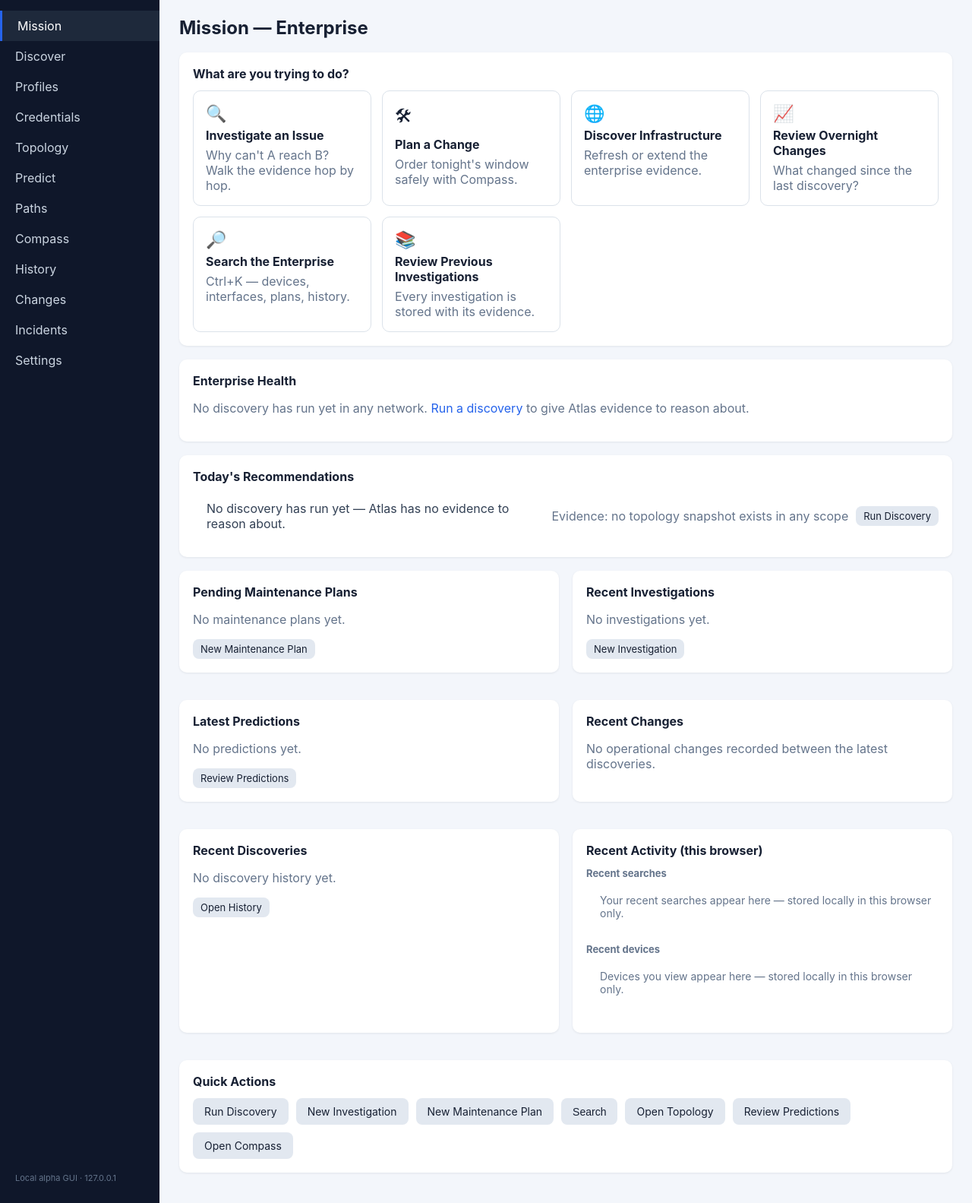
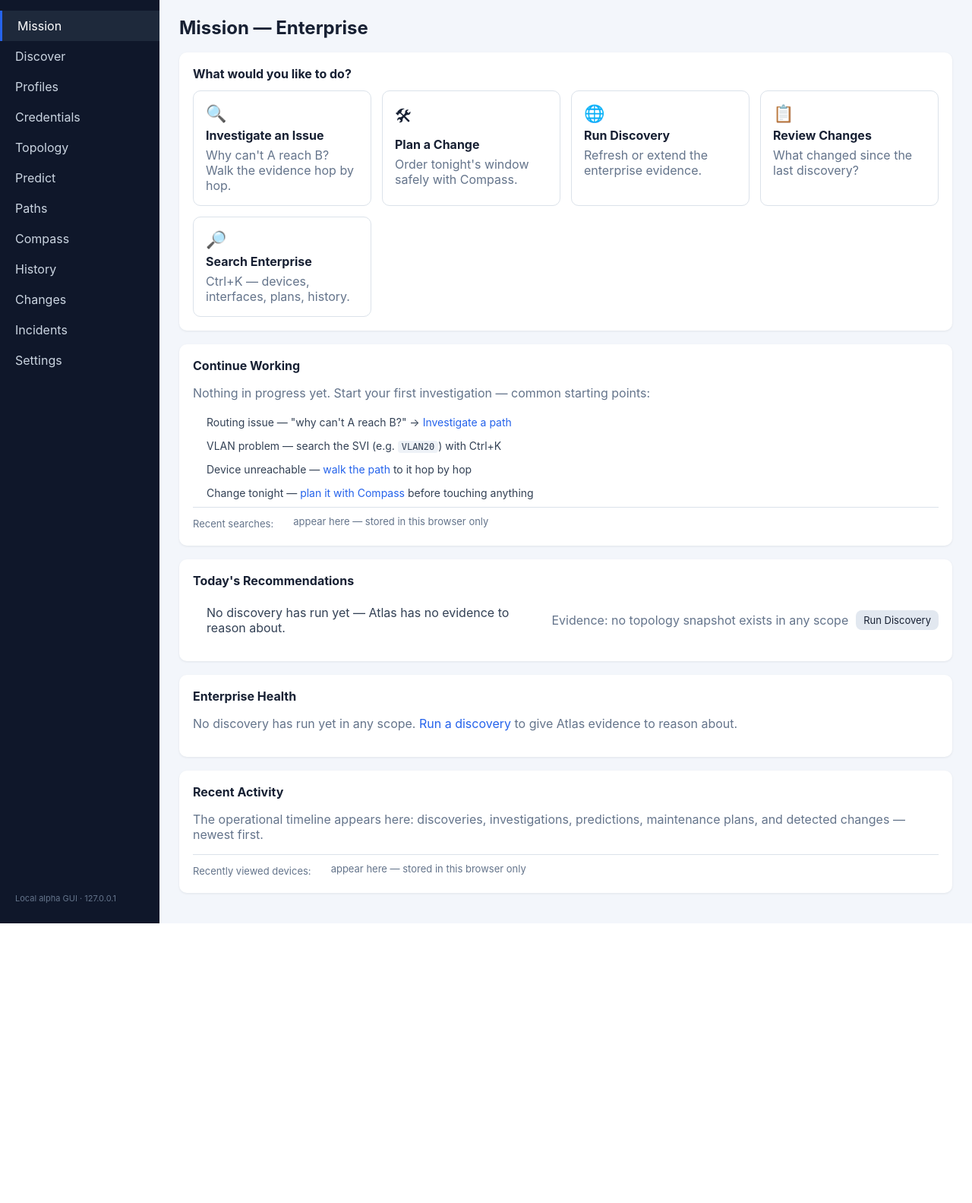
Before and after one commit to mmhmustafa/FounderOS, a Flask app: page / in a window 1280 px wide. Shown: the part 58-1641 px from the top of the page at 76% size. After the commit the page ends 1273 px from the top, so only its background shows below. Run offline with Flask 3, Linux system fonts and the light colour scheme; some libraries are stand-ins or nearby versions.

Commit message:
PR-040.1: Align Mission UX around workflows over metrics

```diff
--- a/src/founderos_atlas/web/routes.py
+++ b/src/founderos_atlas/web/routes.py
@@ -335,6 +335,7 @@ def register_routes(app) -> None:
         from founderos_atlas.path_intelligence import load_investigation_history
 
         from .mission import (
+            build_activity_stream,
             build_recommendations,
             describe_age,
             merge_recent,
@@ -419,6 +420,7 @@ def register_routes(app) -> None:
                         "change_count": report.get("change_count") or 0,
                         "active_issue_count": report.get("active_issue_count")
                         or 0,
+                        "generated_at": report.get("generated_at"),
                     }
                 )
             record = HistoryRepository(scope.history_root).latest()
@@ -457,6 +459,13 @@ def register_routes(app) -> None:
             contribution.profile_id: describe_age(contribution.observed_at, now)
             for contribution in graph.contributions
         }
+        activity = build_activity_stream(
+            discoveries=recent[:6],
+            investigations=investigations,
+            predictions=predictions,
+            plans=plans,
+            changes=change_rows,
+        )
         return render_template(
             "mission.html",
             summary=summary,
@@ -467,6 +476,7 @@ def register_routes(app) -> None:
             change_rows=change_rows,
             recommendations=recommendations,
             freshness_ages=freshness_ages,
+            activity=activity,
             **(enterprise_context(graph) if graph.devices else {}),
             **context,
         )
--- a/src/founderos_atlas/web/static/atlas.css
+++ b/src/founderos_atlas/web/static/atlas.css
@@ -99,6 +99,22 @@ a:focus-visible, button:focus-visible, input:focus-visible, select:focus-visible
 .mission-list li { display: flex; flex-wrap: wrap; gap: 8px; align-items: center; padding: 7px 0; border-bottom: 1px solid var(--line); font-size: 14px; }
 .mission-list li:last-child { border-bottom: none; }
 
+/* Mission refinement (PR-040.1): status strip, resume list, one timeline. */
+.mission-status { margin-bottom: 18px; }
+.mission-examples { list-style: none; margin: 0 0 12px; padding: 0; }
+.mission-examples li { padding: 4px 0; font-size: 14px; }
+.activity-stream { list-style: none; margin: 0 0 10px; padding: 0; }
+.activity-stream li { display: flex; flex-wrap: wrap; gap: 10px; align-items: baseline; padding: 7px 0; border-bottom: 1px solid var(--line); font-size: 14px; }
+.activity-stream li:last-child { border-bottom: none; }
+.activity-stream a { color: inherit; text-decoration: none; flex: 1 1 320px; }
+.activity-stream a:hover { color: var(--accent); }
+.activity-kind { flex: 0 0 auto; font-size: 11px; font-weight: 700; text-transform: uppercase; letter-spacing: .4px; color: var(--muted); background: #f1f5f9; border-radius: 999px; padding: 2px 10px; }
+.mission-inline-recent { display: flex; flex-wrap: wrap; gap: 8px; align-items: center; border-top: 1px solid var(--line); padding-top: 10px; font-size: 13px; }
+.mission-chips { list-style: none; display: flex; flex-wrap: wrap; gap: 6px; margin: 0; padding: 0; }
+.mission-chips li { display: inline; }
+.mission-chips a { display: inline-block; padding: 2px 10px; border: 1px solid var(--line); border-radius: 999px; text-decoration: none; color: var(--accent); font-size: 13px; }
+.mission-chips a:hover { border-color: var(--accent); }
+
 /* Universal search (PR-038): Ctrl+K overlay, grouped deterministic results. */
 .search-trigger { display: flex; align-items: center; gap: 8px; margin-left: 24px; padding: 7px 14px; border: 1px solid var(--line); border-radius: 8px; background: #fff; color: var(--muted); font-size: 13px; cursor: pointer; }
 .search-trigger kbd, .search-foot kbd { border: 1px solid var(--line); border-bottom-width: 2px; border-radius: 4px; padding: 1px 5px; font-size: 11px; background: #f8fafc; color: #475569; }
--- a/src/founderos_atlas/web/templates/mission.html
+++ b/src/founderos_atlas/web/templates/mission.html
@@ -3,8 +3,15 @@
 {% block content %}
 <h1>Mission — Enterprise</h1>
 
+{% if summary.networks %}
+<div class="status-banner status-{{ summary.status | lower }} mission-status">
+  <span class="badge">{{ summary.status }}</span>
+  <span>{{ summary.status_detail }}</span>
+</div>
+{% endif %}
+
 <section class="card mission-actions">
-  <h2>What are you trying to do?</h2>
+  <h2>What would you like to do?</h2>
   <div class="mission-grid">
     <a class="mission-action" href="/paths?scope=all">
       <span class="mission-icon">🔍</span>
@@ -18,37 +25,91 @@
     </a>
     <a class="mission-action" href="/discovery">
       <span class="mission-icon">🌐</span>
-      <strong>Discover Infrastructure</strong>
+      <strong>Run Discovery</strong>
       <span class="muted">Refresh or extend the enterprise evidence.</span>
     </a>
     <a class="mission-action" href="/changes?scope=all">
-      <span class="mission-icon">📈</span>
-      <strong>Review Overnight Changes</strong>
+      <span class="mission-icon">📋</span>
+      <strong>Review Changes</strong>
       <span class="muted">What changed since the last discovery?</span>
     </a>
     <button type="button" class="mission-action js-open-search">
       <span class="mission-icon">🔎</span>
-      <strong>Search the Enterprise</strong>
+      <strong>Search Enterprise</strong>
       <span class="muted">Ctrl+K — devices, interfaces, plans, history.</span>
     </button>
-    <a class="mission-action" href="/paths?scope=all">
-      <span class="mission-icon">📚</span>
-      <strong>Review Previous Investigations</strong>
-      <span class="muted">Every investigation is stored with its evidence.</span>
-    </a>
   </div>
+</section>
+
+<section class="card">
+  <h2>Continue Working</h2>
+  {% set latest_plan = plans | first if plans else none %}
+  {% set latest_investigation = investigations | first if investigations else none %}
+  {% set latest_prediction = predictions | first if predictions else none %}
+  {% if latest_investigation or latest_plan or latest_prediction %}
+  <ul class="mission-list">
+    {% if latest_investigation %}
+    <li>
+      <span class="activity-kind">Investigation</span>
+      <span><strong>{{ latest_investigation.title }}</strong> <span class="badge hop-badge hop-badge-{{ 'pass' if latest_investigation.status == 'connected' else ('failed' if latest_investigation.status == 'failed' else 'unknown') }}">{{ latest_investigation.status }}</span> <span class="muted">{{ latest_investigation.network }}</span></span>
+      <a class="btn btn-sm" href="{{ latest_investigation.href }}">Resume Investigation</a>
+    </li>
+    {% endif %}
+    {% if latest_plan %}
+    <li>
+      <span class="activity-kind">Maintenance plan</span>
+      <span><strong>{{ latest_plan.plan.title }}</strong> <span class="muted">{{ latest_plan.plan.maintenance_window or 'no window set' }} · {{ latest_plan.plan.changes | length }} change(s) · {{ latest_plan.plan.status }}</span>{% if latest_plan.risk %} <span class="badge hop-badge hop-badge-{{ 'failed' if latest_plan.risk in ('high', 'critical') else ('warning' if latest_plan.risk == 'medium' else 'pass') }}">{{ latest_plan.risk }}</span>{% endif %}</span>
+      <a class="btn btn-sm" href="/compass/{{ latest_plan.plan.plan_id }}">Resume Plan</a>
+    </li>
+    {% endif %}
+    {% if latest_prediction %}
+    <li>
+      <span class="activity-kind">Prediction</span>
+      <span><strong>{{ latest_prediction.subject }}</strong> <span class="badge hop-badge hop-badge-{{ 'failed' if latest_prediction.risk in ('high', 'critical') else ('warning' if latest_prediction.risk == 'medium' else 'pass') }}">{{ latest_prediction.risk }}</span> <span class="muted">{{ latest_prediction.confidence_band | title if latest_prediction.confidence_band else '?' }} ({{ latest_prediction.confidence_percent }}%)</span></span>
+      <a class="btn btn-sm" href="{{ latest_prediction.href }}">Review Prediction</a>
+    </li>
+    {% endif %}
+  </ul>
+  {% else %}
+  <p class="muted">Nothing in progress yet. Start your first investigation — common starting points:</p>
+  <ul class="mission-examples muted">
+    <li>Routing issue — "why can't A reach B?" → <a href="/paths?scope=all">Investigate a path</a></li>
+    <li>VLAN problem — search the SVI (e.g. <code>VLAN20</code>) with Ctrl+K</li>
+    <li>Device unreachable — <a href="/paths?scope=all">walk the path</a> to it hop by hop</li>
+    <li>Change tonight — <a href="/compass">plan it with Compass</a> before touching anything</li>
+  </ul>
+  {% endif %}
+  <div class="mission-inline-recent">
+    <span class="muted">Recent searches:</span>
+    <ul id="mission-recent-searches" class="mission-chips"><li class="muted">appear here — stored in this browser only</li></ul>
+  </div>
+</section>
+
+<section class="card">
+  <h2>Today's Recommendations</h2>
+  {% if recommendations %}
+  <ul class="mission-recs">
+    {% for rec in recommendations %}
+    <li>
+      <span>{{ rec.text }}</span>
+      <span class="muted">Evidence: {{ rec.evidence }}</span>
+      <a class="btn btn-sm" href="{{ rec.href }}">{{ rec.action }}</a>
+    </li>
+    {% endfor %}
+  </ul>
+  {% else %}
+  <p class="muted">Nothing needs your attention: evidence is fresh, plans are analysed, and no active issues are recorded. Recommendations appear only when deterministic evidence produces them.</p>
+  {% endif %}
 </section>
 
 {% if summary.networks %}
 <section class="card">
   <h2>Enterprise Health</h2>
-  <div class="status-banner status-{{ summary.status | lower }}">
-    <span class="badge">{{ summary.status }}</span>
-    <span>{{ summary.status_detail }}</span>
-  </div>
   <div class="tiles">
     <div class="tile"><strong>Networks</strong><span>{{ summary.network_count }}</span></div>
     <div class="tile"><strong>Devices</strong><span>{{ summary.device_count }}</span></div>
+    <div class="tile"><strong>Relationships</strong><span>{{ summary.relationship_count }}</span></div>
+    <div class="tile"><strong>Configurations</strong><span>{{ summary.configurations_collected }}</span></div>
     {% if enterprise_contributions %}
     <div class="tile"><strong>Canonical devices</strong><span>{{ enterprise_device_count }}</span></div>
     <div class="tile"><strong>Observations</strong><span>{{ enterprise_observation_count }}</span></div>
@@ -57,7 +118,7 @@
   </div>
   {% if enterprise_contributions %}
   <p>
-    Enterprise freshness:
+    Discovery freshness:
     {% for c in enterprise_contributions %}
     <strong>{{ c.profile_name }}</strong>
     ({% if c.fresh %}<span class="ok">fresh</span>{% elif c.fresh is sameas false %}<span class="warn">stale{% if freshness_ages.get(c.profile_id) %} — {{ freshness_ages.get(c.profile_id) }}{% endif %}</span>{% else %}unknown{% endif %}){{ ", " if not loop.last }}
@@ -83,153 +144,33 @@
       {% endfor %}
     </tbody>
   </table>
-  <div class="actions" style="margin-top: 10px;">
-    <a class="btn" href="/discovery">Run Discovery</a>
-    <a class="btn" href="/topology?scope=all">Open Topology</a>
-  </div>
+  <p class="muted">Metrics support decisions — the workflows above are the point. <a href="/topology?scope=all">Open the enterprise topology</a> for the full graph.</p>
 </section>
 {% else %}
 <section class="card">
   <h2>Enterprise Health</h2>
-  <p class="muted">No discovery has run yet in any network. <a href="/discovery">Run a discovery</a> to give Atlas evidence to reason about.</p>
+  <p class="muted">No discovery has run yet in any scope. <a href="/discovery">Run a discovery</a> to give Atlas evidence to reason about.</p>
 </section>
 {% endif %}
 
 <section class="card">
-  <h2>Today's Recommendations</h2>
-  {% if recommendations %}
-  <ul class="mission-recs">
-    {% for rec in recommendations %}
+  <h2>Recent Activity</h2>
+  {% if activity %}
+  <ul class="activity-stream">
+    {% for item in activity %}
     <li>
-      <span>{{ rec.text }}</span>
-      <span class="muted">Evidence: {{ rec.evidence }}</span>
-      <a class="btn btn-sm" href="{{ rec.href }}">{{ rec.action }}</a>
+      <span class="activity-kind">{{ item.kind }}</span>
+      <a href="{{ item.href }}">{{ item.text }}</a>
+      <span class="muted">{{ item.when or '' }}</span>
     </li>
     {% endfor %}
   </ul>
   {% else %}
-  <p class="muted">Nothing needs your attention: evidence is fresh, plans are analysed, and no active issues are recorded. Recommendations appear only when deterministic evidence produces them.</p>
+  <p class="muted">The operational timeline appears here: discoveries, investigations, predictions, maintenance plans, and detected changes — newest first.</p>
   {% endif %}
-</section>
-
-<div class="columns">
-  <section class="card">
-    <h2>Pending Maintenance Plans</h2>
-    {% if plans %}
-    <ul class="mission-list">
-      {% for row in plans %}
-      <li>
-        <strong>{{ row.plan.title }}</strong>
-        <span class="muted">{{ row.plan.maintenance_window or 'no window set' }} · {{ row.plan.changes | length }} change(s) · {{ row.plan.status }}</span>
-        {% if row.risk %}<span class="badge hop-badge hop-badge-{{ 'failed' if row.risk in ('high', 'critical') else ('warning' if row.risk == 'medium' else 'pass') }}">{{ row.risk }}</span>{% endif %}
-        <a class="btn btn-sm" href="/compass/{{ row.plan.plan_id }}">Open Plan</a>
-      </li>
-      {% endfor %}
-    </ul>
-    {% else %}
-    <p class="muted">No maintenance plans yet.</p>
-    <a class="btn btn-sm" href="/compass">New Maintenance Plan</a>
-    {% endif %}
-  </section>
-
-  <section class="card">
-    <h2>Recent Investigations</h2>
-    {% if investigations %}
-    <ul class="mission-list">
-      {% for item in investigations %}
-      <li>
-        <strong>{{ item.title }}</strong>
-        <span class="badge hop-badge hop-badge-{{ 'pass' if item.status == 'connected' else ('failed' if item.status == 'failed' else 'unknown') }}">{{ item.status }}</span>
-        <span class="muted">{{ item.network }}{% if item.generated_at %} · {{ item.generated_at }}{% endif %}</span>
-        <a class="btn btn-sm" href="{{ item.href }}">Continue</a>
-      </li>
-      {% endfor %}
-    </ul>
-    {% else %}
-    <p class="muted">No investigations yet.</p>
-    <a class="btn btn-sm" href="/paths?scope=all">New Investigation</a>
-    {% endif %}
-  </section>
-</div>
-
-<div class="columns">
-  <section class="card">
-    <h2>Latest Predictions</h2>
-    {% if predictions %}
-    <ul class="mission-list">
-      {% for item in predictions %}
-      <li>
-        <strong>{{ item.subject }}</strong>
-        <span class="badge hop-badge hop-badge-{{ 'failed' if item.risk in ('high', 'critical') else ('warning' if item.risk == 'medium' else 'pass') }}">{{ item.risk }}</span>
-        <span class="muted">{{ item.network }} · {{ item.confidence_band | title if item.confidence_band else '?' }} ({{ item.confidence_percent }}%)</span>
-        <a class="btn btn-sm" href="{{ item.href }}">Review</a>
-      </li>
-      {% endfor %}
-    </ul>
-    {% else %}
-    <p class="muted">No predictions yet.</p>
-    <a class="btn btn-sm" href="/predict?scope=all">Review Predictions</a>
-    {% endif %}
-  </section>
-
-  <section class="card">
-    <h2>Recent Changes</h2>
-    {% if change_rows %}
-    <ul class="mission-list">
-      {% for row in change_rows %}
-      <li>
-        <strong>{{ row.network }}</strong>
-        <span class="muted">{{ row.change_count }} change(s){% if row.active_issue_count %} · <span class="warn">{{ row.active_issue_count }} active issue(s)</span>{% endif %}</span>
-        <a class="btn btn-sm" href="/changes?scope={{ row.scope_id | urlencode }}">Review</a>
-      </li>
-      {% endfor %}
-    </ul>
-    {% else %}
-    <p class="muted">No operational changes recorded between the latest discoveries.</p>
-    {% endif %}
-  </section>
-</div>
-
-<div class="columns">
-  <section class="card">
-    <h2>Recent Discoveries</h2>
-    {% if recent %}
-    <ul class="mission-list">
-      {% for r in recent %}
-      <li><span>{{ r.started_at }} — <strong>{{ r.profile }}</strong> — {{ r.device_count }} device(s) — {{ r.network_status }}</span></li>
-      {% endfor %}
-    </ul>
-    {% else %}
-    <p class="muted">No discovery history yet.</p>
-    {% endif %}
-    <a class="btn btn-sm" href="/history?scope=all">Open History</a>
-  </section>
-
-  <section class="card">
-    <h2>Recent Activity (this browser)</h2>
-    <div class="columns">
-      <div>
-        <h2 class="muted" style="font-size:13px;">Recent searches</h2>
-        <ul class="mission-list" id="mission-recent-searches"><li class="muted">Your recent searches appear here — stored locally in this browser only.</li></ul>
-      </div>
-      <div>
-        <h2 class="muted" style="font-size:13px;">Recent devices</h2>
-        <ul class="mission-list" id="mission-recent-devices"><li class="muted">Devices you view appear here — stored locally in this browser only.</li></ul>
-      </div>
-    </div>
-  </section>
-</div>
-
-<section class="card">
-  <h2>Quick Actions</h2>
-  <div class="actions">
-    <a class="btn" href="/discovery">Run Discovery</a>
-    <a class="btn" href="/paths?scope=all">New Investigation</a>
-    <a class="btn" href="/compass">New Maintenance Plan</a>
-    <button type="button" class="btn js-open-search">Search</button>
-    <a class="btn" href="/topology?scope=all">Open Topology</a>
-    <a class="btn" href="/predict?scope=all">Review Predictions</a>
-    <a class="btn" href="/compass">Open Compass</a>
+  <div class="mission-inline-recent">
+    <span class="muted">Recently viewed devices:</span>
+    <ul id="mission-recent-devices" class="mission-chips"><li class="muted">appear here — stored in this browser only</li></ul>
   </div>
 </section>
 {% endblock %}
```
Also changed, not shown: src/founderos_atlas/web/mission.py (+96 -0 lines), src/founderos_atlas/web/templates/dashboard.html (+34 -3 lines), tests/test_mission.py (+75 -27 lines), tests/test_web_app.py (+1 -1 lines), CHANGELOG.md.
